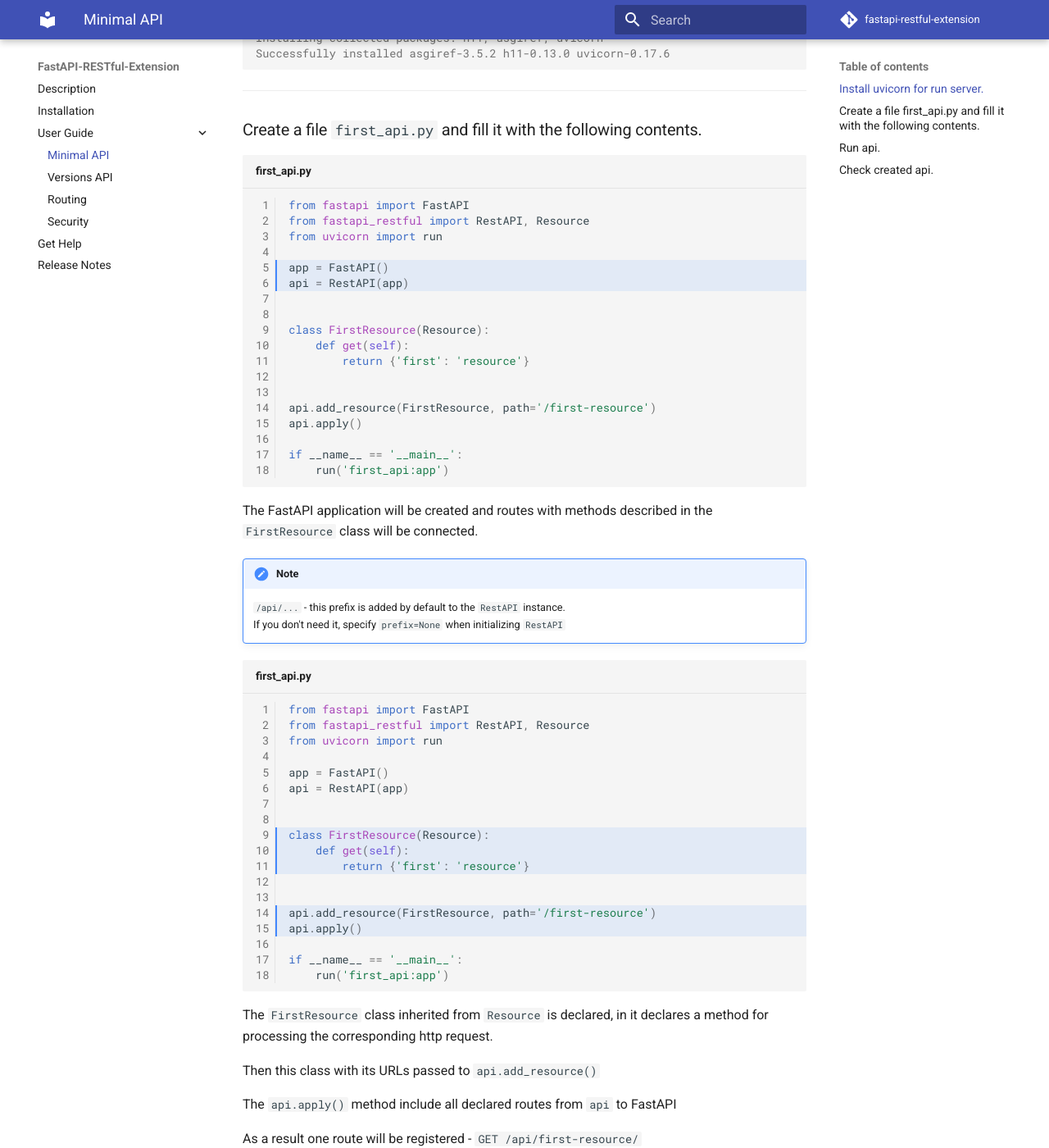
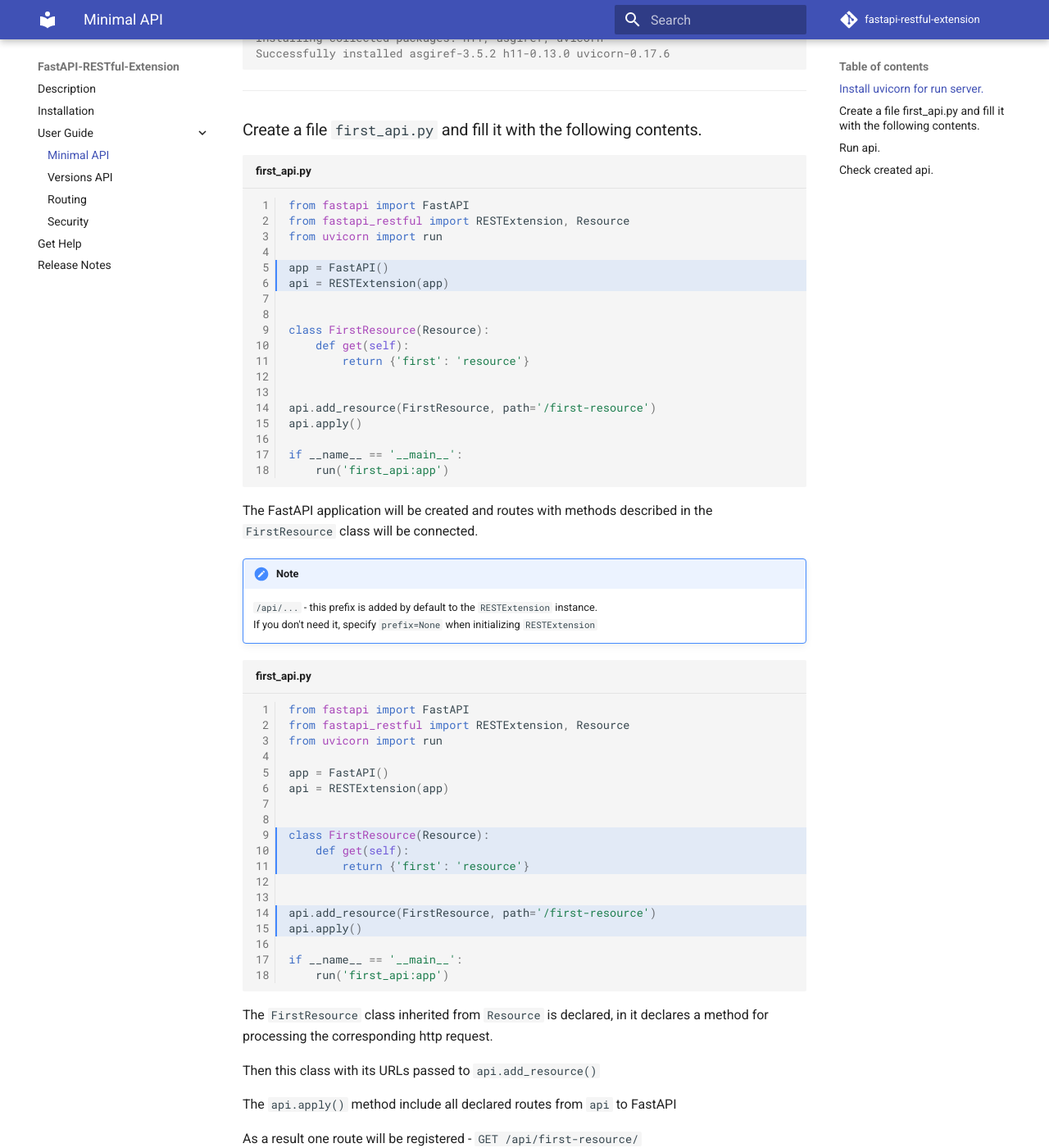
Before and after one commit to maximshumilo/fastapi-restful-extension, an MkDocs documentation site: the page built from docs/user-guide/minimal-api.md, in a window 1280 px wide and 1400 px high, scrolled down 397 px. Shown: the whole window at 82% size. Built offline with MkDocs 1.6.1 and Material for MkDocs 9.7.7, drawn with Linux system fonts in a browser that asks for light colours; comment, search, counter and statistics services are not loaded.

Commit message:
Refactor

````diff
--- a/docs/user-guide/minimal-api.md
+++ b/docs/user-guide/minimal-api.md
@@ -21,11 +21,11 @@
 
 ```python title="first_api.py" linenums="1" hl_lines="5 6"
 from fastapi import FastAPI
-from fastapi_restful import RestAPI, Resource
+from fastapi_restful import RESTExtension, Resource
 from uvicorn import run
 
 app = FastAPI()
-api = RestAPI(app)
+api = RESTExtension(app)
 
 
 class FirstResource(Resource):
@@ -44,16 +44,16 @@
 
 !!! note
 
-    `/api/...` - this prefix is added by default to the `RestAPI` instance. <br>
-    If you don't need it, specify `prefix=None` when initializing `RestAPI`
+    `/api/...` - this prefix is added by default to the `RESTExtension` instance. <br>
+    If you don't need it, specify `prefix=None` when initializing `RESTExtension`
 
 ```python title="first_api.py" linenums="1" hl_lines="9-11 14 15"
 from fastapi import FastAPI
-from fastapi_restful import RestAPI, Resource
+from fastapi_restful import RESTExtension, Resource
 from uvicorn import run
 
 app = FastAPI()
-api = RestAPI(app)
+api = RESTExtension(app)
 
 
 class FirstResource(Resource):
--- a/fastapi_restful/__init__.py
+++ b/fastapi_restful/__init__.py
@@ -1,5 +1,5 @@
-from .api import RestAPI, RestAPIRouter
+from .api import RESTExtension, RESTExtension
 from .resource import Resource
 from .utils import route_settings
 
-__all__ = ["RestAPI", "Resource", "route_settings", "RestAPIRouter"]
+__all__ = ["RESTExtension", "Resource", "route_settings", "RESTExtension"]
````
Also changed, not shown: CHANGELOG.md (+4 -4 lines), docs/release-notes.md (+3 -3 lines), docs/user-guide/resourceful.md (+3 -3 lines), docs/user-guide/versions.md (+5 -5 lines), 3 other files.
